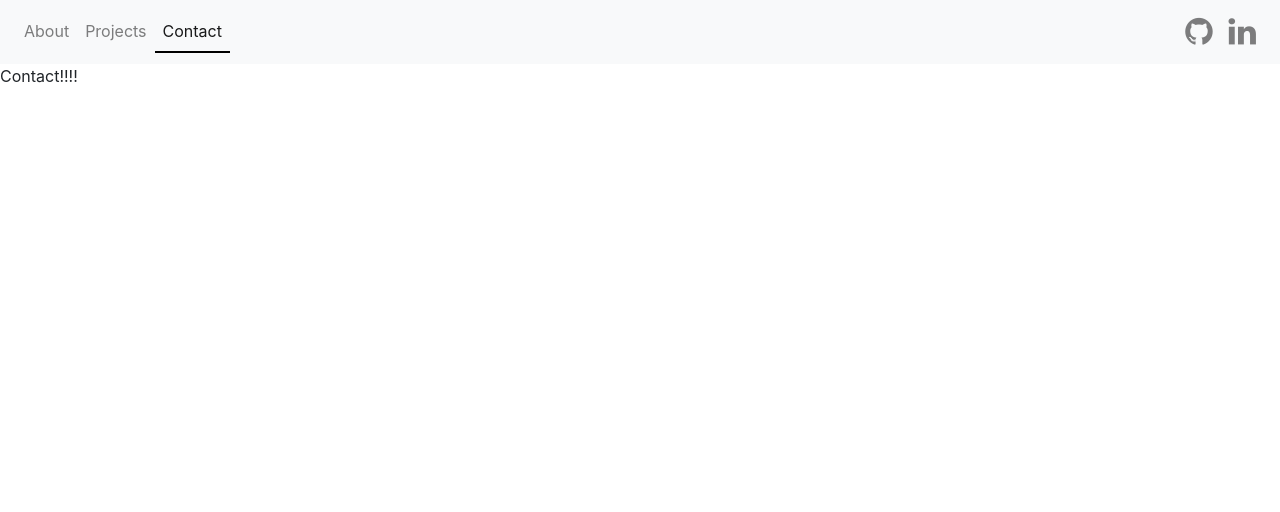
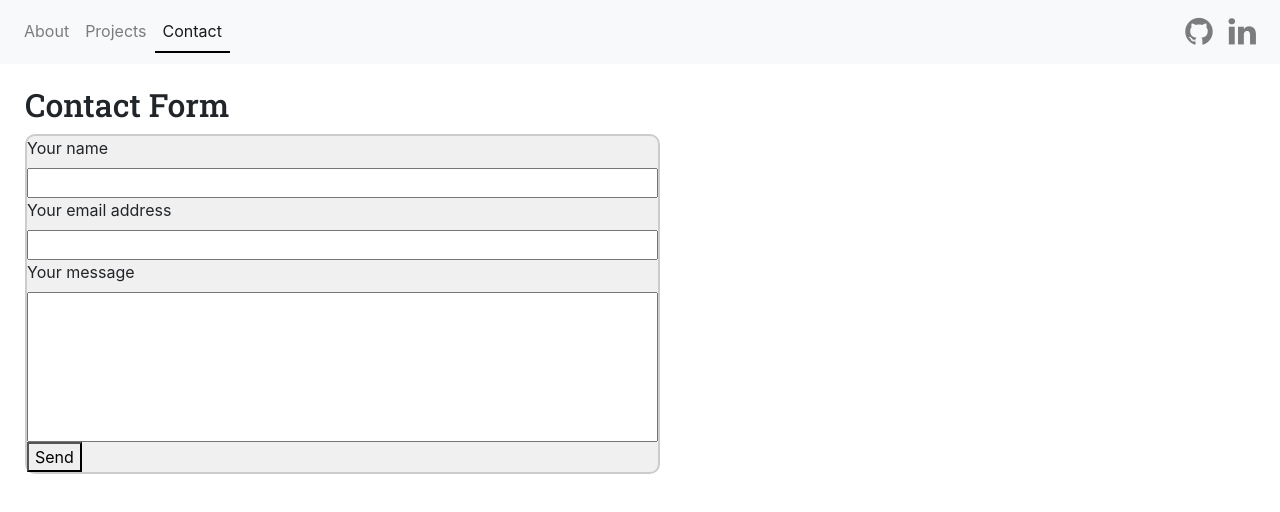
Before and after one commit to asarainbarton/asarainbarton.github.io, a plain HTML site: page contact.html in a window 1280 px wide. Drawn offline with nearby package versions, Linux system fonts and the light colour scheme.

Commit message:
Overall design (beta) complete

```diff
--- a/contact.html
+++ b/contact.html
@@ -51,10 +51,34 @@
         </div>
     </nav>
 
-
-    <p>
-        Contact!!!!
-    </p>
+    <!-- The main body of the contact form! -->
+    <div class="row">
+        <div class="column title">
+            <h1 class = "navbar-brand headerfont">
+                Contact Form
+            </h1>
+            <form id="fcf-form-id" class="fcf-form-class" method="post" action="mailto:arbarton@uci.edu">
+                <label for="Name" class="fcf-label">Your name</label>
+                <div class="fcf-input-group">
+                    <input type="text" id="Name" name="Name" class="fcf-form-control" required style="width: 100%;">
+                </div>
+                <div class="fcf-form-group">
+                    <label for="Email" class="fcf-label">Your email address</label>
+                    <div class="fcf-input-group">
+                        <input type="email" id="Email" name="Email" class="fcf-form-control" required style="width: 100%;">
+                    </div>
+                <div class="fcf-form-group">
+                    <label for="Message" class="fcf-label">Your message</label>
+                    <div class="fcf-input-group">
+                        <textarea id="Message" name="Message" class="fcf-form-control" rows="6" maxlength="3000" required style="width: 100%; resize: none;"></textarea>
+                    </div>
+                </div>
+                <div class="fcf-form-group">
+                    <button type="submit" id="fcf-button" class="fcf-btn fcf-btn-primary fcf-btn-lg fcf-btn-block">Send</button>
+                </div>
+            </form>
+        </div>
+    </div>
 
     <!-- Link to Bootstrap JavaScript and its dependencies -->
     <script src="https://cdn.jsdelivr.net/npm/popper.js@1.14.7/dist/umd/popper.min.js" integrity="sha384-UO2eT0CpHqdSJQ6hJty5KVphtPhzWj9WO1clHTMGa3JDZwrnQq4sF86dIHNDz0W1" crossorigin="anonymous"></script>
--- a/styles.css
+++ b/styles.css
@@ -1,24 +1,24 @@
 .navbar
 {
-    /* position: fixed; */
     top: 0;
     width: 100%;
 }
 
 .navbar-brand
 {
-    line-height: 1; /* Adjust this value as needed */
+    line-height: 1;
 }
 
+/* Extracted from Google fonts */
 .navbar-brand.headerfont
 {
-    font-family: 'Abel', serif;
+    font-family: 'Roboto Slab', serif;
     font-size: 32px;
 }
 
 .colored-row
 {
-    background-color: #eeeeee; /* replace #yourColor with the color you want */
+    background-color: #eeeeee;
 }
 
 .navbar-brand.namefont
@@ -39,7 +39,7 @@
 
 .nav-link.active
 {
-    border-bottom: 2px solid #000; /* Change color as needed */
+    border-bottom: 2px solid #000;
 }
 
 .row::after
@@ -51,22 +51,16 @@
 
 .column.left
 {
-    /* float: left; */
     width: 32.32%;
     padding: 10px;
     margin-left: 20px;
-    /* display: grid;
-    place-items: center; */
 }
 
 .column.left2.landscape
 {
-    /* float: left; */
     width: 32.32%;
     padding: 10px;
     margin-left: 20px;
-    /* display: grid;
-    place-items: center; */
 }
 
 .column.middlebottom.portrait
@@ -92,51 +86,39 @@
 
 .column.leftbottom
 {
-    /* float: left; */
     width: 22.5%;
     padding: 0px;
     margin-left: 0px;
-    /* display: grid;
-    place-items: center; */
 }
 
 .column.rightbottom
 {
-    /* float: left; */
     width: 77.5%;
     padding: 0px;
     margin-left: 0px;
-    /* display: grid;
-    place-items: center; */
 }
 
 .column.middle
 {
-    /* float: left; */
     width: 32.32%;
     padding: 10px;
     margin-right: 0px;
-    /* margin-left: 15px; */
 }
 
 .column.middlebottom.landscape
 {
-    /* float: left; */
     width: 48.48%;
     padding: 10px;
     margin-right: 0px;
     margin-top: 20px;
-    /* margin-left: 15px; */
 }
 
 .column.right
 {
-    /* float: left; */
     width: 32.32%;
     padding: 10px;
     margin-right: 20px;
     margin-top: 20px;
-    /* margin-left: 15px; */
 }
 
 .column img
@@ -145,3 +127,26 @@
     height: auto;
     border: 5px solid black;
 }
+
+form
+{
+    background-color: #f0f0f0;
+    border: 2px solid #ccc;
+    border-radius: 10px;
+}
+
+.column.form
+{
+    width: 50%;
+    padding: 0px;
+    margin-left: 0px;
+    margin-top: 0px;
+}
+
+.column.title
+{
+    width: 50%;
+    padding: 10px;
+    margin-left: 30px;
+    margin-top: 10px;
+}
```
Also changed, not shown: index.html (+1 -24 lines), projects.html (+1 -3 lines).
